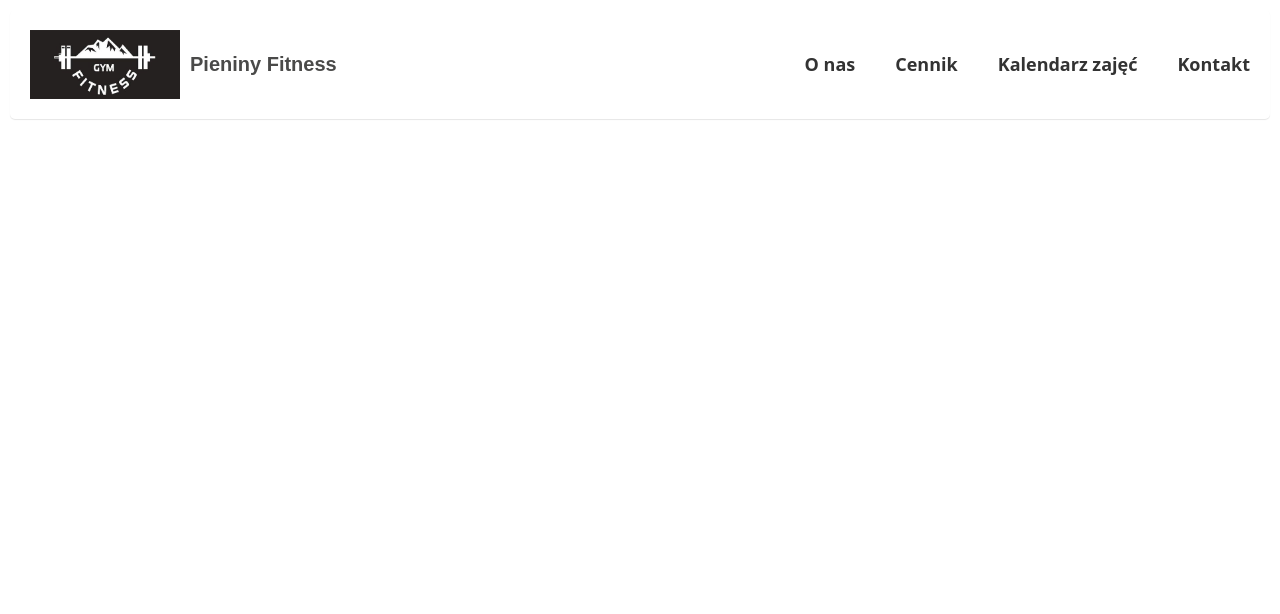
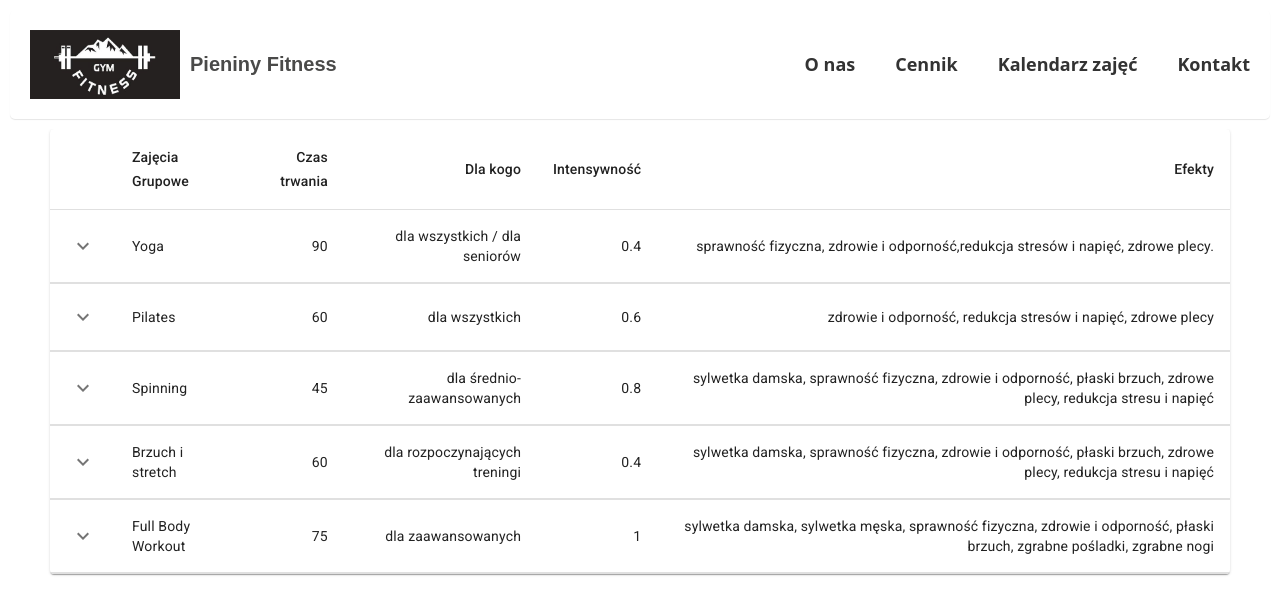
Before and after one commit to paulinawojtysiakk/Strona-Silowni, a React (Vite) app in the folder vite-project/: page /schedule in a window 1280 px wide. Shown: the top 614 px of the page. Built offline with nearby package versions, Linux system fonts and the light colour scheme.

Commit message:
table classes created

```diff
--- a/vite-project/package.json
+++ b/vite-project/package.json
@@ -16,6 +16,7 @@
     "@mui/material": "^5.14.5",
     "@mui/styled-engine-sc": "^5.12.0",
     "@vitejs/plugin-react-refresh": "^1.3.6",
+    "prop-types": "^15.8.1",
     "react": "^18.2.0",
     "react-dom": "^18.2.0",
     "react-router-dom": "^6.15.0",
--- a/vite-project/src/App.jsx
+++ b/vite-project/src/App.jsx
@@ -8,6 +8,9 @@ import {
 } from 'react-router-dom'
 import Pricing from "./pages/Pricing.jsx";
 import Header from "./components/Header.jsx";
+import AboutUs from "./pages/AboutUs.jsx";
+import Schedule from "./pages/Schedule.jsx";
+import Contact from "./pages/Contact.jsx";
 
 const App = () => {
         return (
@@ -16,7 +19,11 @@ const App = () => {
                 <Header />
                 <Routes>
                     <Route path='/' element={<Home />} />
-                    <Route path='/cennik' element={<Pricing />} />
+                    <Route path='/about' element={<AboutUs />} />
+                    <Route path='/pricing' element={<Pricing />} />
+                    <Route path='/schedule' element={<Schedule />} />
+                    <Route path='/contact' element={<Contact />} />
+
                 </Routes>
             </BrowserRouter>
 
--- a/vite-project/src/pages/Pricing.jsx
+++ b/vite-project/src/pages/Pricing.jsx
@@ -2,7 +2,7 @@ import React from 'react';
 
 const Pricing = () =>{
     return(
-        <div>
+        <div className='container'>
             Hello
         </div>
     )
--- a/vite-project/src/pages/Schedule.jsx
+++ b/vite-project/src/pages/Schedule.jsx
@@ -1,9 +1,10 @@
 import React from 'react';
+import TableSchedule from './TableSchedule'
 
-const Schedule = () =>{
-    return(
-        <div>
-            Hello
+const Schedule = () => {
+    return (
+        <div className='container schedule-container'>
+        <TableSchedule/>
         </div>
     )
 }
--- /dev/null
+++ b/vite-project/src/pages/TableSchedule.jsx
@@ -0,0 +1,156 @@
+import * as React from 'react';
+import PropTypes from 'prop-types';
+import Box from '@mui/material/Box';
+import Collapse from '@mui/material/Collapse';
+import IconButton from '@mui/material/IconButton';
+import Table from '@mui/material/Table';
+import TableBody from '@mui/material/TableBody';
+import TableCell from '@mui/material/TableCell';
+import TableContainer from '@mui/material/TableContainer';
+import TableHead from '@mui/material/TableHead';
+import TableRow from '@mui/material/TableRow';
+import Typography from '@mui/material/Typography';
+import Paper from '@mui/material/Paper';
+import KeyboardArrowDownIcon from '@mui/icons-material/KeyboardArrowDown';
+import KeyboardArrowUpIcon from '@mui/icons-material/KeyboardArrowUp';
+
+function createData(name, calories, fat, carbs, protein, price) {
+    return {
+        name,
+        calories,
+        fat,
+        carbs,
+        protein,
+        price,
+        history: [
+            {
+                date: '2020-01-05',
+                customerId: '11091700',
+                amount: 3,
+            },
+            {
+                date: '2020-01-02',
+                customerId: 'Anonymous',
+                amount: 1,
+            },
+        ],
+    };
+}
+
+function Row(props) {
+    const { row } = props;
+    const [open, setOpen] = React.useState(false);
+
+    return (
+        <React.Fragment>
+            <TableRow sx={{ '& > *': { borderBottom: 'unset' } }}>
+                <TableCell>
+                    <IconButton
+                        aria-label="expand row"
+                        size="small"
+                        onClick={() => setOpen(!open)}
+                    >
+                        {open ? <KeyboardArrowUpIcon /> : <KeyboardArrowDownIcon />}
+                    </IconButton>
+                </TableCell>
+                <TableCell component="th" scope="row">
+                    {row.name}
+                </TableCell>
+                <TableCell align="right">{row.calories}</TableCell>
+                <TableCell align="right">{row.fat}</TableCell>
+                <TableCell align="right">{row.carbs}</TableCell>
+                <TableCell align="right">{row.protein}</TableCell>
+            </TableRow>
+            <TableRow>
+                <TableCell style={{ paddingBottom: 0, paddingTop: 0 }} colSpan={6}>
+                    <Collapse in={open} timeout="auto" unmountOnExit>
+                        <Box sx={{ margin: 1 }}>
+                            <Typography variant="h6" gutterBottom component="div">
+                                History
+                            </Typography>
+                            <Table size="small" aria-label="purchases">
+                                <TableHead>
+                                    <TableRow>
+                                        <TableCell>Date</TableCell>
+                                        <TableCell>Customer</TableCell>
+                                        <TableCell align="right">Amount</TableCell>
+                                        <TableCell align="right">Total price ($)</TableCell>
+                                    </TableRow>
+                                </TableHead>
+                                <TableBody>
+                                    {row.history.map((historyRow) => (
+                                        <TableRow key={historyRow.date}>
+                                            <TableCell component="th" scope="row">
+                                                {historyRow.date}
+                                            </TableCell>
+                                            <TableCell>{historyRow.customerId}</TableCell>
+                                            <TableCell align="right">{historyRow.amount}</TableCell>
+                                            <TableCell align="right">
+                                                {Math.round(historyRow.amount * row.price * 100) / 100}
+                                            </TableCell>
+                                        </TableRow>
+                                    ))}
+                                </TableBody>
+                            </Table>
+                        </Box>
+                    </Collapse>
+                </TableCell>
+            </TableRow>
+        </React.Fragment>
+    );
+}
+
+Row.propTypes = {
+    row: PropTypes.shape({
+        calories: PropTypes.number.isRequired,
+        carbs: PropTypes.number.isRequired,
+        fat: PropTypes.number.isRequired,
+        history: PropTypes.arrayOf(
+            PropTypes.shape({
+                amount: PropTypes.number.isRequired,
+                customerId: PropTypes.string.isRequired,
+                date: PropTypes.string.isRequired,
+            }),
+        ).isRequired,
+        name: PropTypes.string.isRequired,
+        price: PropTypes.number.isRequired,
+        protein: PropTypes.number.isRequired,
+    }).isRequired,
+};
+
+const rows = [
+    createData('Yoga', 90, 'dla wszystkich / dla seniorów', 2/5, 'sprawność fizyczna, zdrowie i ' +
+        'odporność,redukcja stresów i napięć, zdrowe plecy.', 3.79),
+    createData('Pilates', 60, 'dla wszystkich', 3/5, 'zdrowie i odporność, redukcja' +
+        ' stresów i napięć, zdrowe plecy', 2.5),
+    createData('Spinning', 45, 'dla średnio-zaawansowanych', 4/5, 'sylwetka damska, sprawność fizyczna, ' +
+        'zdrowie i odporność, płaski brzuch, zdrowe plecy, redukcja stresu i napięć', 1.5),
+    createData('Brzuch i stretch', 60, 'dla rozpoczynających treningi', 2/5, 'sylwetka damska, sprawność fizyczna, ' +
+        'zdrowie i odporność, płaski brzuch, zdrowe plecy, redukcja stresu i napięć', 4.99),
+    createData('Full Body Workout', 75, 'dla zaawansowanych', 5/5, 'sylwetka damska, sylwetka męska, sprawność fizyczna, ' +
+        'zdrowie i odporność, płaski brzuch, zgrabne pośladki, zgrabne nogi' , 3.99),
+];
+
+export default function CollapsibleTable() {
+    return (
+        <TableContainer component={Paper}>
+            <Table aria-label="collapsible table">
+                <TableHead>
+                    <TableRow>
+                        <TableCell />
+                        <TableCell>Zajęcia Grupowe</TableCell>
+                        <TableCell align="right">Czas trwania</TableCell>
+                        <TableCell align="right">Dla kogo</TableCell>
+                        <TableCell align="right">Intensywność</TableCell>
+                        <TableCell align="right">Efekty</TableCell>
+                    </TableRow>
+                </TableHead>
+                <TableBody>
+                    {rows.map((row) => (
+                        <Row key={row.name} row={row} />
+                    ))}
+                </TableBody>
+            </Table>
+        </TableContainer>
+    );
+}
--- /dev/null
+++ b/vite-project/src/scss/Schedule.scss
@@ -0,0 +1,4 @@
+
+.container{
+
+}
```
Also changed, not shown: 1 other file (tests, documents, lock files or other folders).
